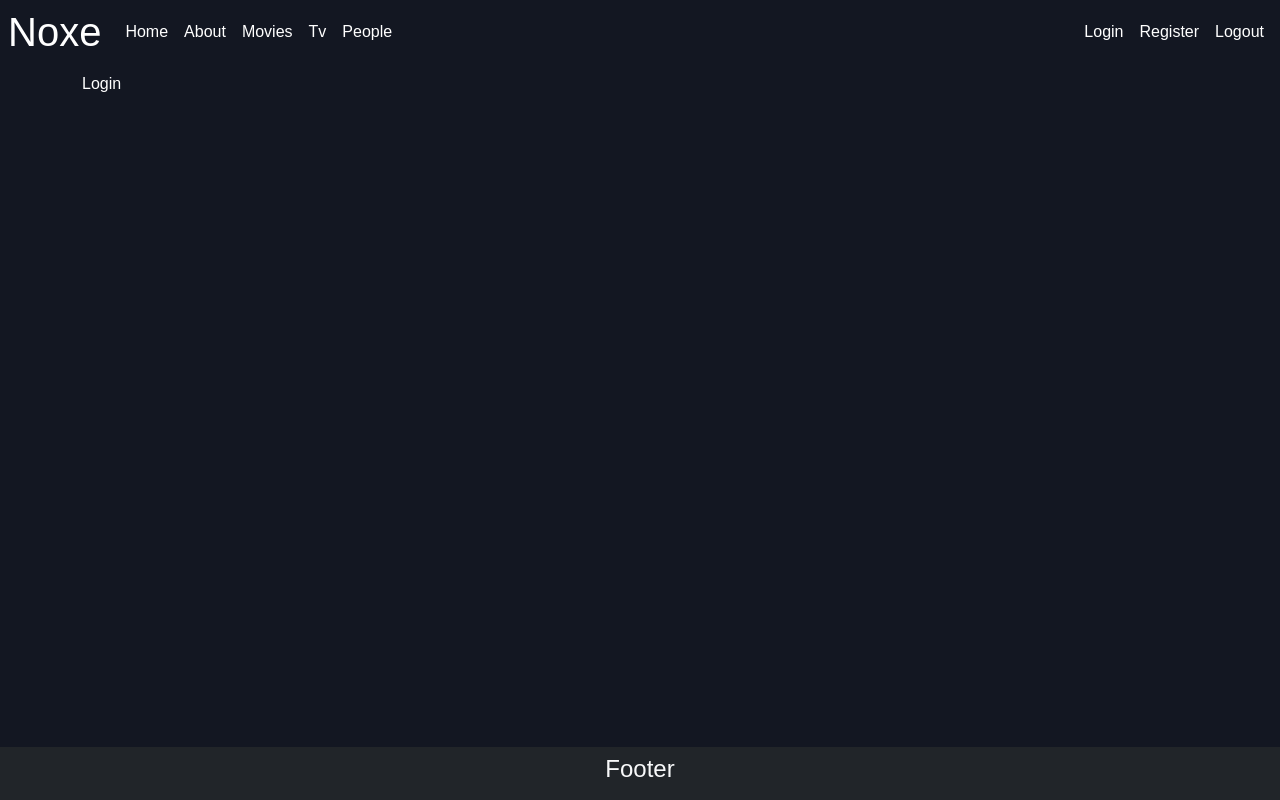
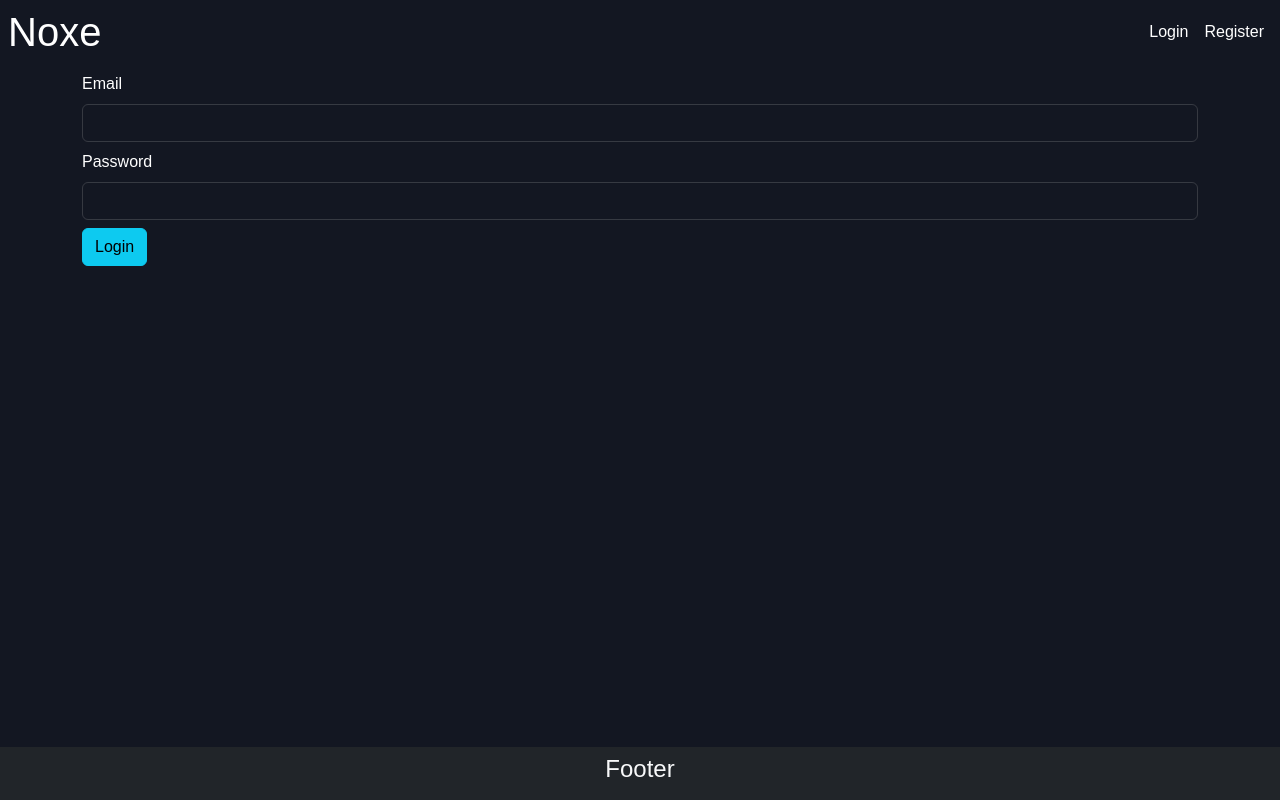
Before and after one commit to Moohameed47/Movies-Website, a React (Create React App) app: page /login in a window 1280 px wide. Built offline with nearby package versions, Linux system fonts and the light colour scheme.

Commit message:
Handle Login&Register&Logout
Store data in LocalStorage
Stay in Login While Make Reload  in your Website
Handle Logout Component

```diff
--- a/src/App.jsx
+++ b/src/App.jsx
@@ -2,7 +2,7 @@ import logo from './logo.svg';
 import './App.css';
 import {useEffect, useState} from 'react';
 import {Axios} from "axios";
-import {RouterProvider,createBrowserRouter} from "react-router-dom";
+import {RouterProvider, createBrowserRouter} from "react-router-dom";
 import Layout from './Components/Layout/Layout';
 import Home from './Components/Home/Home';
 import About from './Components/About/About';
@@ -11,25 +11,37 @@ import Tv from './Components/Tv/Tv';
 import Login from './Components/Login/Login';
 import Register from './Components/Register/Register';
 import Movies from './Components/Movies/Movies';
+import Profile from "./Components/Profile/profile";
+
+function App() {
     const API = 'https://api.themoviedb.org/3/discover/movie?api_key=1907dd7e22213c1275b820c5455946aa&page=2&sort_by=popularity.desc';
+
+    const [userData, setUserData] = useState(null)
+    useEffect(() => {
+        JSON.parse(localStorage.getItem('Token')) !== null ? saveUserData() : console.log()
+    }, [])
+
+    function saveUserData() {
+        let token = JSON.parse(localStorage.getItem('Token'));
+        setUserData(token)
+    }
 
     let routers = createBrowserRouter([
         {
             path: '/',
-        element: <Layout/>,
+            element: <Layout setUserData={setUserData} userData={userData}/>,
             children: [
                 {path: 'home', element: <Home/>},
                 {path: 'about', element: <About/>},
                 {path: 'people', element: <People/>},
                 {path: 'tv', element: <Tv/>},
-            {path: 'login', element: <Login/>},
-            {index: true, element: <Register/>},
+                {path: 'login', element: <Login saveUserData={saveUserData}/>},
+                {index: true, element: <Register saveUserData={saveUserData}/>},
                 {path: 'movies', element: <Movies/>},
+                {path: 'profile', element: <Profile/>},
             ],
         },
     ]);
-
-function App() {
     const [movies, setMovies] = useState([]);
 
     let GetApi = () => {
@@ -41,6 +53,7 @@ function App() {
             });
     };
 
+
     return <RouterProvider router={routers}/>;
 }
 
--- a/src/Components/Layout/Layout.jsx
+++ b/src/Components/Layout/Layout.jsx
@@ -2,15 +2,24 @@ import React from 'react';
 import Navbar from '../Navbar/Navbar';
 import Footer from '../Footer/Footer';
 import {Outlet} from 'react-router-dom';
+import {useNavigate} from "react-router-dom";
 
-export default function Layout() {
+export default function Layout({userData, setUserData}) {
+    let navigate = useNavigate();
+
+    function logOut() {
+        localStorage.removeItem('Token')
+        setUserData(null);
+        navigate('/login')
+    }
+
     return (
         <>
-            <Navbar />
+            <Navbar userData={userData} logOut={logOut}/>
             <div className="container mb-5 pt-2 pb-5">
-                <Outlet />
+                <Outlet/>
             </div>
-            <Footer />
+            <Footer/>
         </>
     );
 }
--- a/src/Components/Login/Login.jsx
+++ b/src/Components/Login/Login.jsx
@@ -1,11 +1,75 @@
-import React from 'react';
+import React, {Fragment, useState} from 'react';
+import {useNavigate} from "react-router-dom";
+import Joi from "joi";
 import {Helmet} from "react-helmet";
 
-export default function Login() {
-    return <div>
+export default function Login({saveUserData}) {
+
+    let navigate = useNavigate();
+
+    const [user, setUser] = useState({
+        email: '', password: '',
+    })
+    const [isLoading, setIsLoading] = useState(false)
+    const [errorList, setErrorList] = useState([])
+
+    function getUserData(eventInfo) {
+        let myUser = {...user}
+        myUser[eventInfo.target.name] = eventInfo.target.value;
+        setUser(myUser)
+        console.log(myUser)
+    }
+
+
+    function submitLoginForm(eventInfo) {
+        setIsLoading(true)
+        eventInfo.preventDefault();
+        let validation = validateLoginForm()
+        // console.log(validation) // Don't Forget To See This Variable To Can Customize Validate
+        if (validation.error) setErrorList(validation.error.details); else {
+            let DataBase = JSON.parse(localStorage.getItem('DataBase'))
+            if (user.email === DataBase.email && user.password === DataBase.password) {
+                let Data = {
+                    firstName: DataBase.firstName,
+                    lastName: DataBase.lastName,
+                    age: DataBase.age,
+                    email: DataBase.email,
+                    password: DataBase.password
+                }
+                localStorage.setItem('Token', JSON.stringify(Data))
+                saveUserData();
+            }
+            navigate('/home')
+        }
+    }
+
+    function validateLoginForm() {
+        let scheme = Joi.object({
+            email: Joi.string().email({minDomainSegments: 2, tlds: {allow: ['com', 'net', 'org']}}).required(),
+            password: Joi.string().pattern(/[A-Z][a-z]{6,10}/)
+        })
+        // return scheme.validate(user) // To Get First Error Only.
+        return scheme.validate(user, {abortEarly: false}) // TO Get All Errors.
+    }
+
+    return <>
         <Helmet>
             <title>Login</title>
         </Helmet>
-        Login
-    </div>;
+        <form action="" onSubmit={submitLoginForm}>
+            <label htmlFor="email">Email</label>
+            <input onChange={getUserData} type="email" className='form-control my-input my-2' name='email' id='email'/>
+            {errorList.filter((err) => err.context.label === 'email')[0] ? <div className='alert alert-danger my-2'>
+                <p className='mb-0'>{errorList.filter((err) => err.context.label === 'email')[0]?.message}</p>
+            </div> : ``}
+            <label htmlFor="password">Password</label>
+            <input onChange={getUserData} type="password" className='form-control my-input my-2' name='password'
+                   id='password'/>
+            {errorList.filter((err) => err.context.label === 'password')[0] ? <div className='alert alert-danger my-2'>
+                <p className='mb-0'>{errorList.filter((err) => err.context.label === 'password')[0]?.message}</p>
+            </div> : ``}
+            <button className='btn btn-info'>Login</button>
+            {isLoading === true ? <i className='fas fa-spinner fa-spin'></i> : ''}
+        </form>
+    </>
 }
--- a/src/Components/Navbar/Navbar.jsx
+++ b/src/Components/Navbar/Navbar.jsx
@@ -1,19 +1,19 @@
 import React, {Fragment} from 'react';
 import {Link} from 'react-router-dom'
 
-export default function Navbar() {
+export default function Navbar({userData, logOut}) {
     return (
         <Fragment>
             <nav className='p-2 d-flex flex-md-row flex-column justify-content-between'>
                 <div className="left-nav flex-md-row flex-column d-flex align-items-center">
                     <h1 className='m-0 pe-3'>Noxe</h1>
-                    <ul className='list-unstyled d-flex flex-md-row flex-column m-0 align-items-center'>
+                    {userData ? <ul className='list-unstyled d-flex flex-md-row flex-column m-0 align-items-center'>
                         <li className='px-2'><Link to='home'>Home</Link></li>
                         <li className='px-2'><Link to='about'>About</Link></li>
                         <li className='px-2'><Link to='movies'>Movies</Link></li>
                         <li className='px-2'><Link to='tv'>Tv</Link></li>
                         <li className='px-2'><Link to='people'>People</Link></li>
-                    </ul>
+                    </ul> : ''}
                 </div>
                 <div className="right-nav flex-md-row flex-column d-flex align-items-center">
                     <div className="social-media">
@@ -24,9 +24,15 @@ export default function Navbar() {
                         <i className='fab mx-1 fa-youtube'></i>
                     </div>
                     <ul className='list-unstyled d-flex flex-md-row flex-column m-0 align-items-center'>
-                        <li className='px-2'><Link to='login'>Login</Link></li>
-                        <li className='px-2'><Link to=''>Register</Link></li>
-                        <li className='px-2'><span>Logout</span></li>
+                        {!userData ?
+                            <>
+                                <li className='px-2'><Link to='login'>Login</Link></li>
+                                <li className='px-2'><Link to=''>Register</Link></li>
+                            </> :
+                            <>
+                                <li className='px-2'><Link onClick={logOut} to='login'>Logout</Link></li>
+                                <li className='px-2'><Link to='profile'>Profile</Link></li>
+                            </>}
                     </ul>
                 </div>
             </nav>
--- /dev/null
+++ b/src/Components/Profile/profile.jsx
@@ -0,0 +1,9 @@
+import React, {Fragment} from 'react';
+
+export default function Profile() {
+
+    return <Fragment>
+
+    </Fragment>
+
+}
```
Also changed, not shown: src/Components/Register/Register.jsx (+15 -8 lines). Lines whose indentation alone changed are shown as unchanged.
